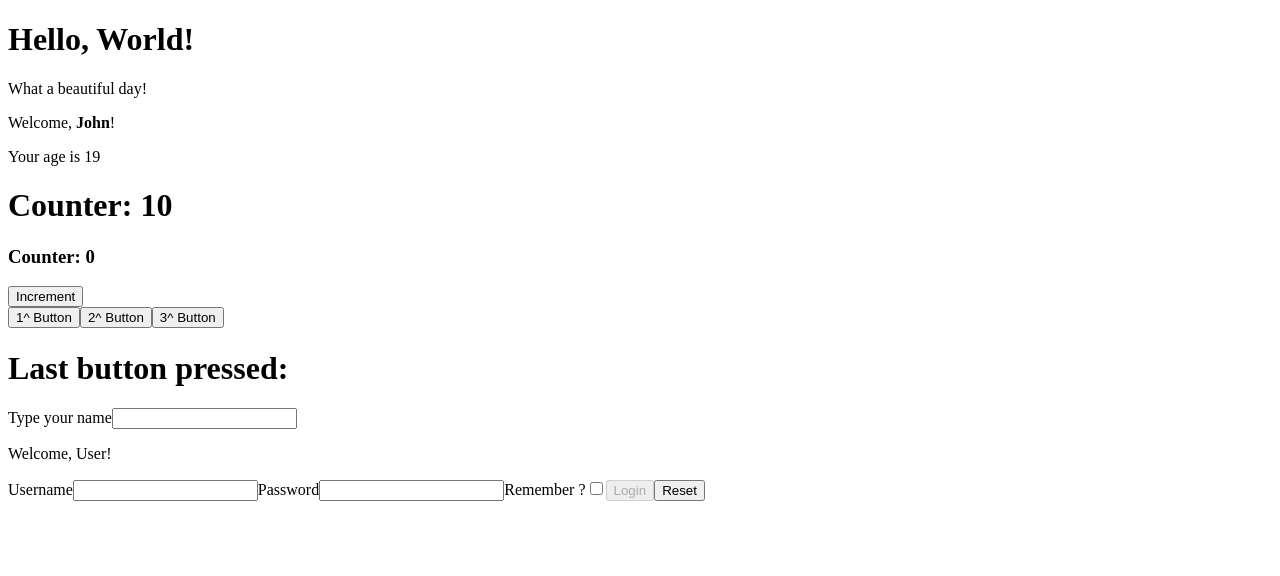
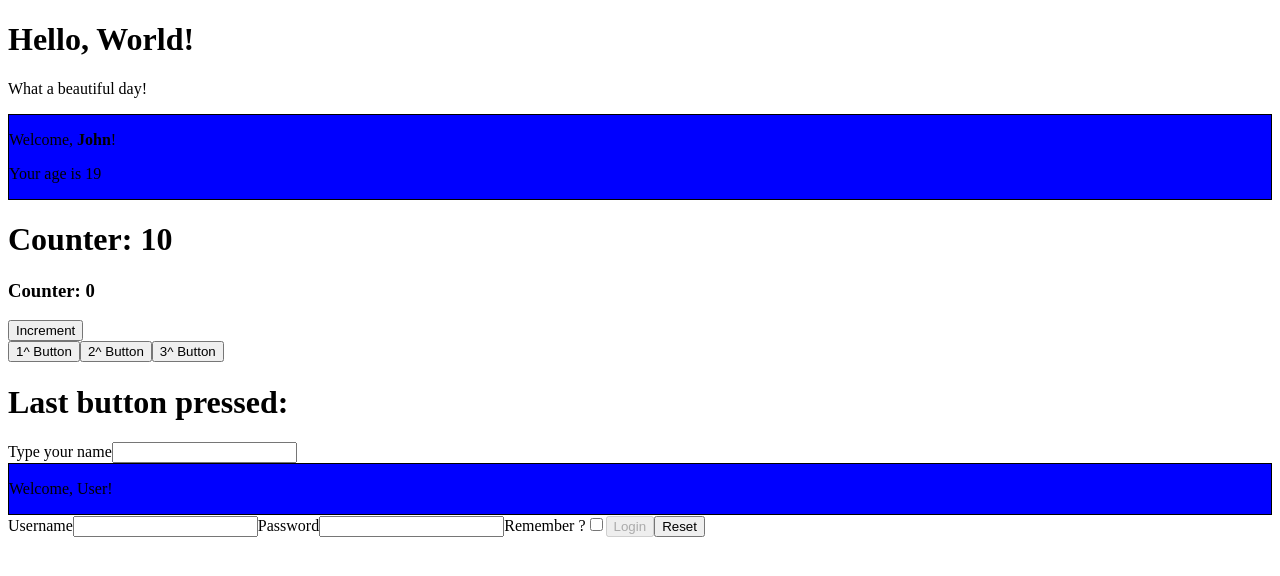
Before and after one commit to fleola/my-app, a React (Create React App) app in the folder components-new-app/: page / in a window 1280 px wide. Shown: the top 576 px of the page. Built offline with nearby package versions, Linux system fonts and the light colour scheme.

Commit message:
styling components 01

```diff
--- a/components-new-app/src/Welcome.js
+++ b/components-new-app/src/Welcome.js
@@ -4,7 +4,7 @@ import { Age } from "./Age";
 export class Welcome extends React.Component {
   render() {
     return (
-      <div>
+      <div className="welcome">
         {this.props.name ? (
           <p>
             Welcome, <strong>{this.props.name}</strong>!
--- /dev/null
+++ b/components-new-app/src/index.css
@@ -0,0 +1,4 @@
+.welcome{
+    background-color: blue;
+    border: 1px solid black;
+}
--- a/components-new-app/src/index.js
+++ b/components-new-app/src/index.js
@@ -1,5 +1,6 @@
 import ReactDOM from 'react-dom'
 import {App} from './App'
+import './index.css'
 
 const root = document.querySelector('#root')
 
```
Also changed, not shown: 1 other file (tests, documents, lock files or other folders).
